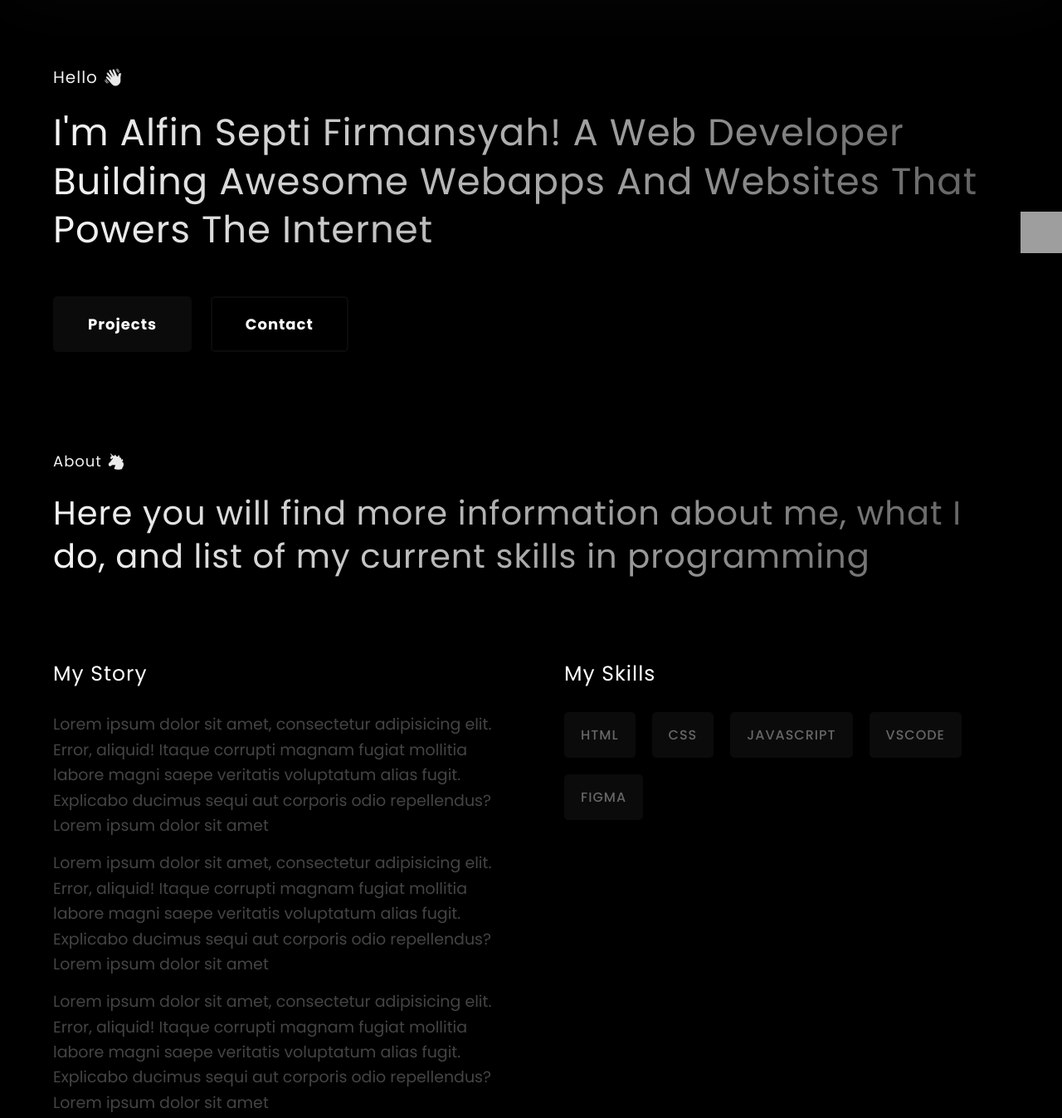
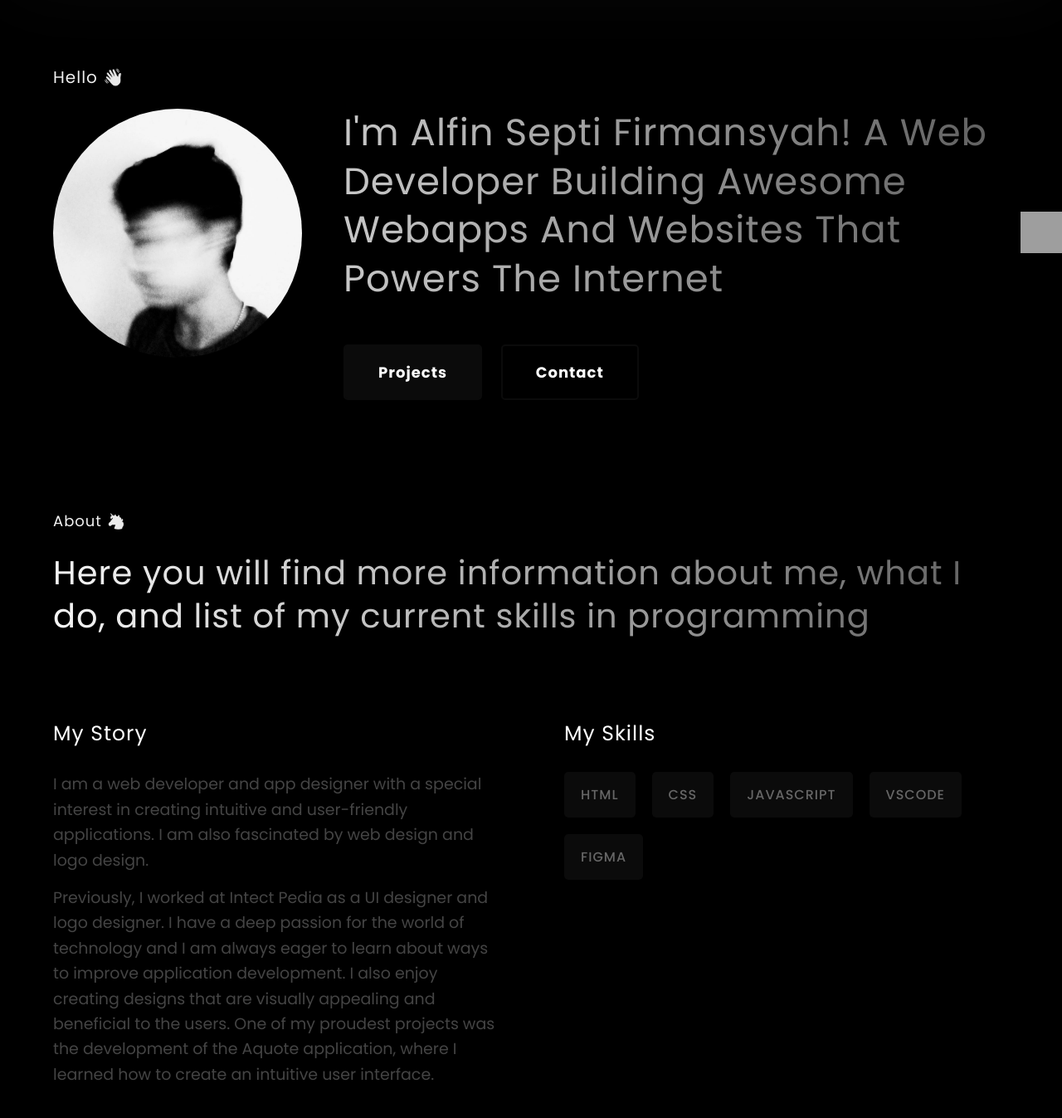
Before and after one commit to alfinsfh/portofolio, a plain HTML site: page index.html in a window 1280 px wide. Shown: the part 120-1467 px from the top of the page at 83% size. Drawn offline with nearby package versions, Linux system fonts and the light colour scheme; grey boxes are pictures that could not be loaded; a script that the page names is missing.

Commit message:
Add files via upload

```diff
--- a/index.html
+++ b/index.html
@@ -10,7 +10,7 @@
   <link rel="preconnect" href="https://fonts.gstatic.com" crossorigin />
   <link href="https://fonts.googleapis.com/css2?family=PT+Sans:wght@400;700&display=swap" rel="stylesheet" />
   <link rel="stylesheet" href="https://cdn.jsdelivr.net/gh/devicons/devicon@v2.14.0/devicon.min.css" />
-  <title>WowFolio - A Simple & Clean Portfolio Template For Developers</title>
+  <title>Alfin Septi Firmansyah</title>
   <meta name="description" content="Wowfolio - A Simple & Clean Portfolio Template For Developers" />
 </head>
 
@@ -69,11 +69,15 @@
   </div>
   <!---->
 
+
   <section id="home-hero" class="home-hero">
     <div class="home-hero__content">
       <div class="home-hero__info">
         <h1 class="heading-primary home-hero__heading-primary">
           <span class="heading-primary__sm"> Hello 👋</span>
+          <div class="heading-foto-container">
+            <img class="heading-foto" src="saya.jpeg"></img>
+    </div>
           <span class="heading-primary__main">
             I'm Alfin Septi Firmansyah! A Web Developer Building Awesome Webapps And Websites That Powers The Internet
           </span>
@@ -98,25 +102,10 @@
             </h3>
             <p class="text-primary about__text-primary">
               <span>
-                Lorem ipsum dolor sit amet, consectetur adipisicing elit.
-                Error, aliquid! Itaque corrupti magnam fugiat mollitia labore
-                magni saepe veritatis voluptatum alias fugit. Explicabo
-                ducimus sequi aut corporis odio repellendus? Lorem ipsum dolor
-                sit amet
+                I am a web developer and app designer with a special interest in creating intuitive and user-friendly applications. I am also fascinated by web design and logo design.
               </span>
               <span>
-                Lorem ipsum dolor sit amet, consectetur adipisicing elit.
-                Error, aliquid! Itaque corrupti magnam fugiat mollitia labore
-                magni saepe veritatis voluptatum alias fugit. Explicabo
-                ducimus sequi aut corporis odio repellendus? Lorem ipsum dolor
-                sit amet
-              </span>
-              <span>
-                Lorem ipsum dolor sit amet, consectetur adipisicing elit.
-                Error, aliquid! Itaque corrupti magnam fugiat mollitia labore
-                magni saepe veritatis voluptatum alias fugit. Explicabo
-                ducimus sequi aut corporis odio repellendus? Lorem ipsum dolor
-                sit amet
+                Previously, I worked at Intect Pedia as a UI designer and logo designer. I have a deep passion for the world of technology and I am always eager to learn about ways to improve application development. I also enjoy creating designs that are visually appealing and beneficial to the users. One of my proudest projects was the development of the Aquote application, where I learned how to create an intuitive user interface.
               </span>
             </p>
             <button class="btn btn-theme about__btn-theme">Projects</button>
--- a/style.css
+++ b/style.css
@@ -11,9 +11,8 @@
   /* Theme Color in (R,G,B) format */
 }
 
+.serti {}
 
-.serti {
-}
 .container {
   display: grid;
   grid-template-columns: repeat(2, 1fr);
@@ -33,6 +32,7 @@
     grid-template-columns: 1fr 1fr 1fr 1fr;
   }
 }
+
 .card {
   background-color: #000;
   color: #fff;
@@ -42,6 +42,7 @@
   flex-direction: column;
   width: 100%;
 }
+
 .card img {
   max-width: 100%;
   width: 100%;
@@ -49,6 +50,7 @@
   object-fit: cover;
   border-radius: 5px;
 }
+
 .title {
   font-size: 20px;
   margin-top: 10px;
@@ -56,6 +58,7 @@
   font-family: Poppins;
   font-weight: 300;
 }
+
 .button {
   margin-top: 20px;
   align-self: center;
@@ -66,14 +69,17 @@
   font-size: 15px;
   position: relative;
   overflow: hidden;
-  border-bottom: 1px solid transparent; /* Atur border bawah ke transparan untuk memastikan ruang tersedia untuk animasi */
-  transition: border-color 0.3s ease-in-out; /* Transisi warna border */
+  border-bottom: 1px solid transparent;
+  /* Atur border bawah ke transparan untuk memastikan ruang tersedia untuk animasi */
+  transition: border-color 0.3s ease-in-out;
+  /* Transisi warna border */
   transition: color 0.3s ease-in-out;
 }
 
 
 .button:hover {
-  border-color: #ffffff; /* Ubah warna border ketika dihover */
+  border-color: #ffffff;
+  /* Ubah warna border ketika dihover */
   color: #fff;
 }
 
@@ -85,14 +91,16 @@
   width: 0;
   height: 1px;
   background-color: #7f7f7f;
-  transition: width 0.3s ease-in-out; /* Transisi lebar */
-  border-radius: 5px; /* Membuat ujung border menjadi rounded */
+  transition: width 0.3s ease-in-out;
+  /* Transisi lebar */
+  border-radius: 5px;
+  /* Membuat ujung border menjadi rounded */
 }
 
 .button:hover::after {
-  width: 100%; /* Memperluas lebar dari 0 ke 100% saat dihover */
+  width: 100%;
+  /* Memperluas lebar dari 0 ke 100% saat dihover */
 }
-
 html {
   font-size: 62.5%;
   scroll-behavior: smooth;
@@ -318,6 +326,8 @@ a {
   box-shadow: 0 10px 100px -5px rgba(11, 11, 11, 0.798);
   z-index: 1000;
   backdrop-filter: blur(80px);
+    background-color: #0b0b0b5f;
+    border-bottom: 0.1px solid #222;
     /* Efek blur */
 }
 
@@ -489,8 +499,24 @@ a {
   }
 }
 
+@media screen and (min-width: 1024px) {
+  .heading-foto-container {
+    float: left;
+    margin-right: 5rem;
+    max-width: 300px;
+  }
+}
 /* Hero Section Stylings */
 
+.heading-foto-container {
+  border-radius: 100px;
+  margin-bottom: 5rem;
+}
+
+.heading-foto-container img {
+  width: 100%;
+  border-radius: 100%;
+}
 .home-hero {
   display: flex;
   margin-top: 20rem;
@@ -505,6 +531,19 @@ a {
   animation: downToUp 0.8s;
 }
 
+.tompel {
+  box-shadow: 0 10px 100px -5px rgba(11, 11, 11, 0.798);
+  z-index: 1000;
+  backdrop-filter: blur(5px);
+  padding: 20px;
+  background-color: rgba(170, 170, 170, 0.248);
+  height: 100px;
+  width: 100px;
+  border-radius: 50%;
+  position: relative;
+  bottom: -200px;
+  border: 1px solid #525252;
+}
 @media (max-width: 37.5em) {
   .home-hero {
     height: unset;
```
Also changed, not shown: saya.jpeg (added). Lines whose indentation alone changed are shown as unchanged.
